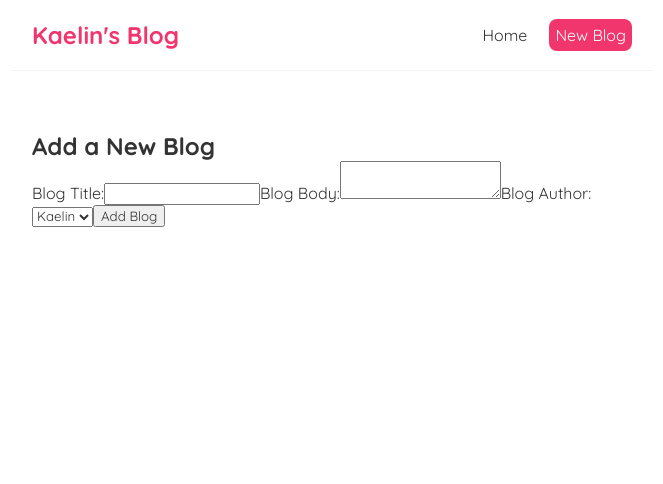
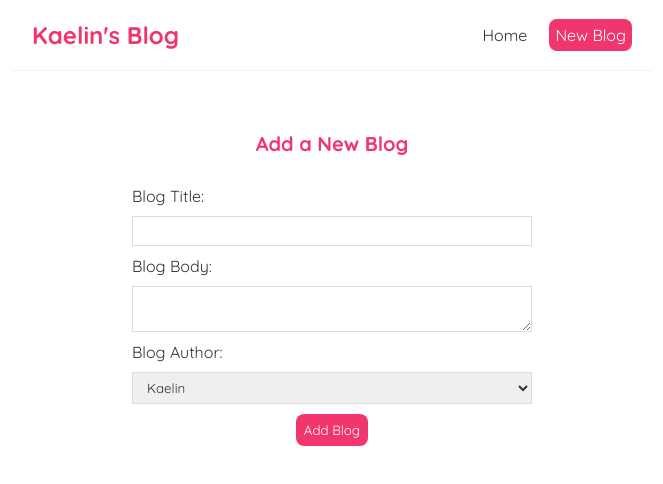
Before and after one commit to KaelinAlexander/react-practice, a React (Create React App) app in the folder kaelin-blog/: page /create in a window 1280 px wide. Shown: the top 484 px of the page, without its empty margins (308-971 px from the left). Built offline with nearby package versions, Linux system fonts and the light colour scheme; the HTML template or start-up script is replaced by a standard one.

Commit message:
adds styles for forms

```diff
--- a/kaelin-blog/src/index.css
+++ b/kaelin-blog/src/index.css
@@ -67,3 +67,40 @@
 .blog-details div {
   margin: 20px 0;
 }
+
+/* Create Blog Form */
+
+.create{
+  max-width: 400px;
+  margin: 0 auto;
+  text-align: center;
+}
+
+.create label {
+  text-align: left;
+  display: block;
+}
+
+.create h2 {
+  font-size: 20px;
+  color: #f1356d;
+  margin-bottom: 30px;
+}
+
+.create input, .create textarea, .create select {
+  width: 100%;
+  padding: 6px 10px;
+  margin: 10px 0;
+  border: 1px solid #ddd;
+  box-sizing: border-box;
+  display: block;
+}
+
+.create button {
+  background: #f1356d;
+  color: #fff;
+  border: 0;
+  padding: 8px;
+  border-radius: 8px;
+  cursor: pointer;
+}
```
